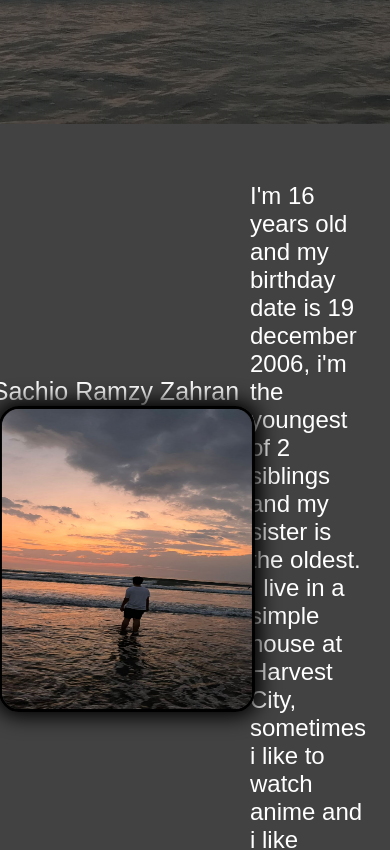
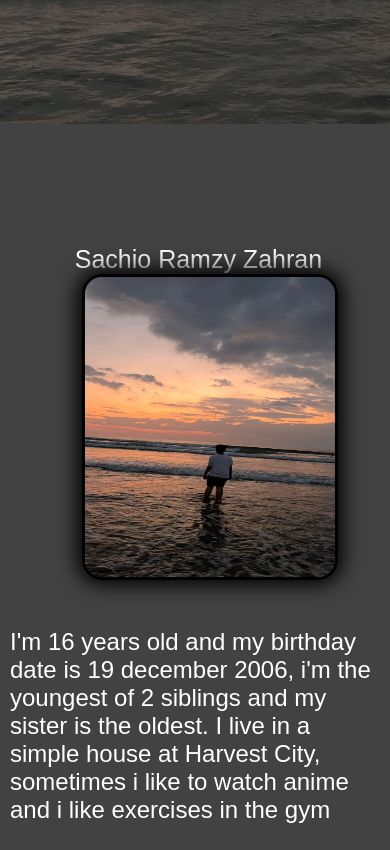
Before and after one commit to Adreon19/web-portofolio, a plain HTML site: page index.html in a window 390 px wide. Shown: the part 720-1570 px from the top of the page. Drawn offline with Linux system fonts and the light colour scheme.

Commit message:
change small detail and phone layout

```diff
--- a/index.html
+++ b/index.html
@@ -65,7 +65,7 @@
         onclick="redirectToRepo('https://github.com/Adreon19')"
       >
         <h3>3rd project</h3>
-        <p>Stay tune for my next project</p>
+        <p>Stay tune for my next project!</p>
       </div>
     </div>
     <footer>
--- a/style.css
+++ b/style.css
@@ -117,9 +117,8 @@ body {
   left: 50%;
   color: white;
   font-size: 24px;
-  text-align: left;
-  width: 100%;
-  padding-right: 50px;
+  max-width: 75ch;
+  padding: 10px;
 }
 
 .project-list {
@@ -265,5 +264,9 @@ footer {
   margin: 0px 5px;
 }
 
-@media (max-width: 800) {
+@media screen and (max-width: 800px) {
+  .me-section {
+    display: flex;
+    flex-direction: column;
+  }
 }
```
